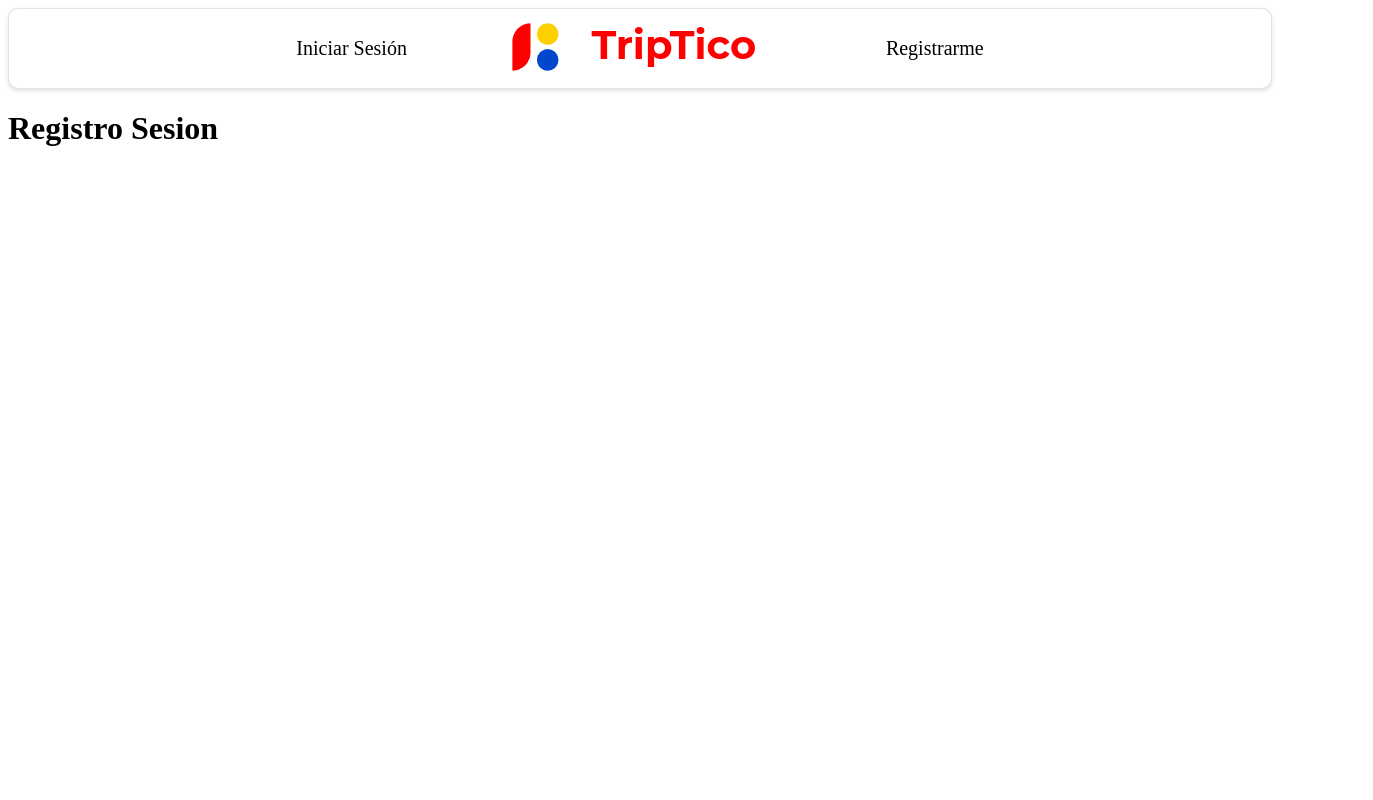
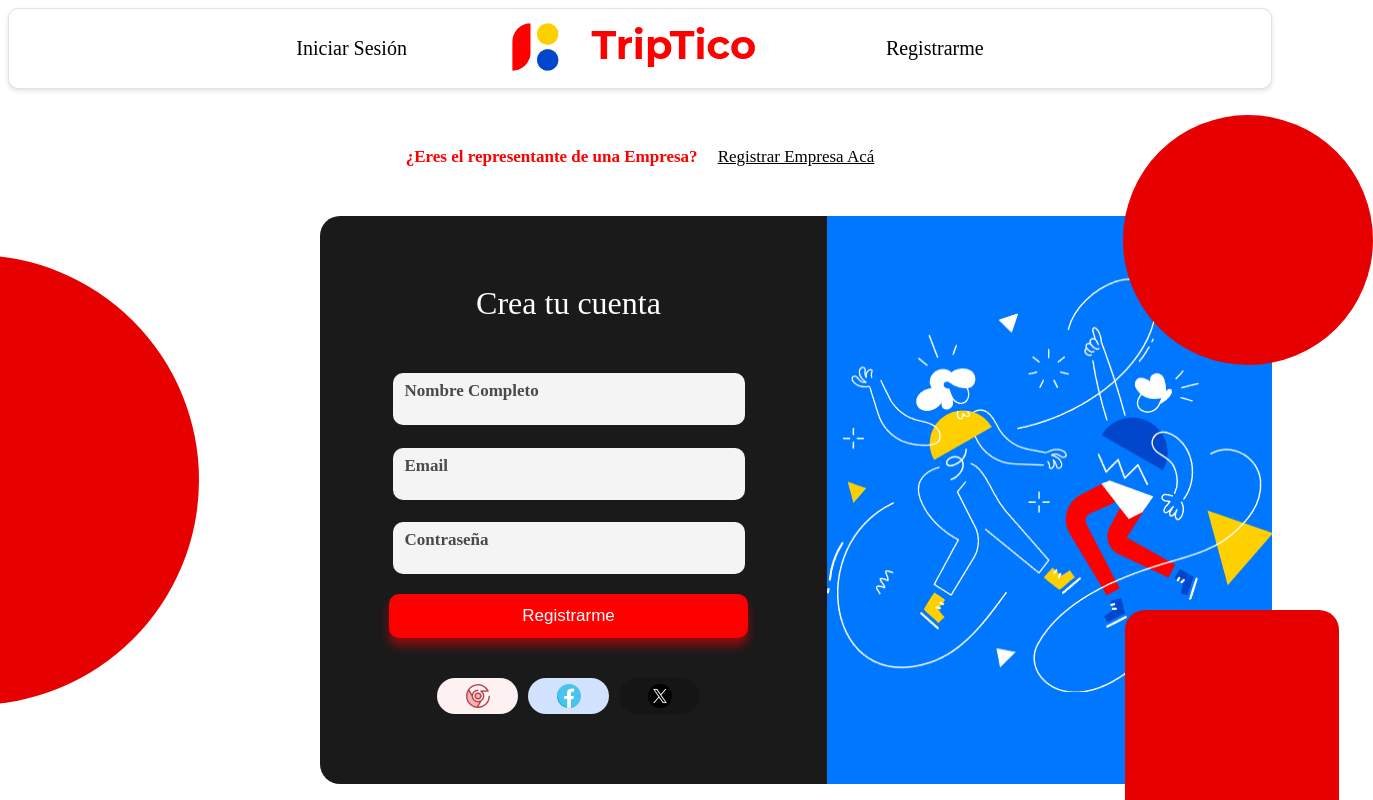
Before and after one commit to gabadabaduu/hackaton, an Angular app: page /app-registro in a window 1280 px wide. Shown: the top 800 px of the page, 1373 px wide, since content can reach past the window. Built offline with nearby package versions, Linux system fonts and the light colour scheme.

Commit message:
🖌️ Componente&Imagen para Registrase 🖌️

```diff
--- a/src/app/Modules/Autenticacion/Paginas/registro/registro.component.css
+++ b/src/app/Modules/Autenticacion/Paginas/registro/registro.component.css
@@ -0,0 +1,252 @@
+.registrar-empresa{
+    display: flex;
+    flex-direction: row;
+    justify-content: center;
+    align-items: center;
+    margin-top: 30px;
+    margin-bottom: 20px;
+}
+
+.title {
+    font-size: 17px;
+    color: #FF0000;
+}
+.forgot-password-link {
+    font-size: 17px;
+    margin-left: 20px;
+    color: #000000;
+    text-decoration: underline;
+    cursor: pointer;
+}
+.forgot-password-link1 {
+    margin-top: 30px;
+    margin-bottom: 27px;
+    font-size: 17px;
+    margin-left: 20px;
+    color: #000000;
+    text-decoration: underline;
+    cursor: pointer;
+}
+.container-big {
+    display: flex;
+    flex-direction: row;
+    margin-left: 12px;
+}
+.container {
+    margin-left: 300px;
+    display: flex;
+    flex-direction: row;
+    align-items: center;
+    justify-content: center;
+    width: 540px;
+    height: 568px;
+    background-color: #1A1A1A;
+    border-top-left-radius: 20px;
+    border-bottom-left-radius: 20px;
+    border-right: none;
+}
+
+.logo {
+    width: 445px;
+    height: 568px;
+}
+
+
+.login-form {
+    background-color: #1A1A1A;
+    width: 400px;
+    height: 300px;
+    display: flex;
+    flex-direction: column;
+    align-items: center;
+    justify-content: center;
+    margin-right: 10px;
+}
+.login-title{
+    font-size: 32px;
+    color: #FFFFFF;
+    margin-bottom: 28px;
+}
+.login-title1{
+    font-size: 32px;
+    color: #FFFFFF;
+    margin-bottom: -20px;
+}
+
+
+.label-up-email {
+    background-color: #F4F4F4;
+    border-radius: 10px;
+    width: 352px;
+    height: 52px;
+    margin: 0%;
+    transition: transform 0.4s ease;
+}
+    .label-up-email:hover {
+        transform: scale(1.005);
+    }
+.label-up-password {
+    margin-top: 20px;
+    background-color: #F4F4F4;
+    border-radius: 10px;
+    width: 352px;
+    height: 52px;
+    transition: transform 0.4s ease;
+}
+.label-up-password:hover {
+    transform: scale(1.005);
+}
+.label-container{
+    flex-direction: column;
+    align-items: center;
+    justify-content: center;
+}
+.label-container2{
+    flex-direction: column;
+    align-items: center;
+    justify-content: center;
+}
+.label1{
+    font-size: 17px;
+    color: #4A4A4A;
+    padding-left: 12px;
+    padding-top: 8px;
+    margin-bottom: 0px;
+
+}
+.input1 {
+    margin-left: 10px;
+    color: #6e6d6d;
+    width: 80%;
+    border: 1px solid #F4F4F4;
+    background-color: #F4F4F4;
+    user-select: none;
+}
+
+
+.login-btn {
+    width: 359px;
+    height: 44px;
+    background-color: #FF0000;
+    color: #FFFFFF;
+    border: none;
+    cursor: pointer;
+    border-radius: 10px;
+    margin: 20px;
+    font-size: 17px;
+    border : solid 2px #ff0000be;
+    box-shadow: 0px 8px 10px #ff00007c;
+    transition: transform 0.4s ease;
+}.login-btn:hover {
+    transform: scale(1.02);
+}
+
+.login-btn1 {
+    width: 359px;
+    height: 44px;
+    background-color: #FF0000;
+    color: #FFFFFF;
+    border: none;
+    cursor: pointer;
+    border-radius: 10px;
+    margin: 20px;
+    font-size: 17px;
+    border : solid 2px #ff0000be;
+    box-shadow: 0px 8px 10px #ff00007c;
+    transition: transform 0.4s ease;
+}
+.login-btn1:hover {
+    transform: scale(1.02);
+}
+
+
+.social-login {
+    display: flex;
+    flex-direction: row;
+    margin-top: 20px;
+}
+
+.facebook-btn {
+    width: 81px;
+    height: 36px;
+    background-color: #d1e3ff;
+    color: #000000;
+    border: none;
+    cursor: pointer;
+    border-radius: 20px;
+    background-image: url('/assets/Inicio-sesion/facebook.png');
+    background-repeat: no-repeat;
+    background-position: center;
+    transition: transform 0.4s ease;
+}
+.facebook-btn:hover {
+    transform: scale(1.09);
+}
+
+.google-btn {
+    margin-right: 10px;
+    width: 81px;
+    height: 36px;
+    background-color: #FEF1F1;
+    color: #000000;
+    border: none;
+    cursor: pointer;
+    border-radius: 20px;
+    background-image: url('/assets/Inicio-sesion/chrome.png');
+    background-repeat: no-repeat;
+    background-position: center;
+    transition: transform 0.4s ease;
+}
+.google-btn:hover {
+    transform: scale(1.09);
+}
+
+.twitter-btn {
+    margin-left: 10px;
+    width: 81px;
+    height: 36px;
+    background-color: #0000002f;
+    color: #000000;
+    border: none;
+    cursor: pointer;
+    border-radius: 20px;
+    background-image: url('/assets/Inicio-sesion/twitter.png');
+    background-repeat: no-repeat;
+    background-position: center;
+    transition: transform 0.4s ease;
+}
+    .twitter-btn:hover {
+        transform: scale(1.09);
+    }
+.circle {
+    position: absolute;
+    top: 30%;
+    right: -17%;
+    transform: translate(-50%, -50%);
+    width: 250px;
+    height: 250px;
+    background-color: #E70000;
+    border-radius: 50%;
+}
+
+.rectangle {
+    position: absolute;
+    top: 100%;
+    right: -13%;
+    transform: translate(-50%, -50%);
+    width: 214px;
+    height: 380px;
+    border-radius: 20px;
+    background-color: #E70000;
+}
+
+.big-circle {
+    position: absolute;
+    top: 60%;
+    left: -2%;
+    transform: translate(-50%, -50%);
+    width: 450px;
+    height: 450px;
+    background-color: #E70000;
+    border-radius: 50%;
+}
--- a/src/app/Modules/Autenticacion/Paginas/registro/registro.component.html
+++ b/src/app/Modules/Autenticacion/Paginas/registro/registro.component.html
@@ -1 +1,73 @@
-<h1>Registro Sesion</h1>
+<div class="registrar-empresa">
+    <h5 class="title"  [style.display]="displayContainer1">¿Eres el representante de una Empresa?</h5>
+    <a  class="forgot-password-link" [style.display]="displayContainer1" (click)="toggleContainers()">Registrar Empresa Acá</a>
+    <a  class="forgot-password-link1" [style.display]="displayContainer2" (click)="toggleContainers()">Registrate</a>
+</div>
+
+<div class="circle"></div>
+<div class="rectangle"></div>
+<div class="big-circle"></div>
+
+<div class="container-big">
+    <div class="container">
+        <div class="login-form">
+            <div class="login-title" *ngIf="displayContainer1 === 'flex'">Crea tu cuenta</div>
+            <div class="login-title1" *ngIf="displayContainer2 === 'flex'">Crea tu cuenta business</div>
+            <div class="label-container" *ngIf="displayContainer1 === 'flex'">
+                <div class="label-up-password">
+                    <h4 class="label1">Nombre Completo</h4>
+                    <input type="text" id="inputNombreCompleto" class="input1">
+                </div>
+                <div class="label-up-email">
+                    <h4 class="label1">Email</h4>
+                    <input type="email" id="inputEmail" class="input1">
+                </div>
+                <div class="label-up-password">
+                    <h4 class="label1">Contraseña</h4>
+                    <input type="password" id="inputPassword" class="input1">
+                </div>
+            </div>
+            <div class="label-container2" *ngIf="displayContainer2 === 'flex'">
+                <div class="label-up-email">
+                    <h4 class="label1">Nombre Completo Representante</h4>
+                    <input type="text" id="inputNombreCompletoRep" class="input1">
+                </div>
+                <div class="label-up-email">
+                    <h4 class="label1">NIT</h4>
+                    <input type="text" id="inputNIT" class="input1">
+                </div>
+                <div class="label-up-email">
+                    <h4 class="label1">Actividad Primaria</h4>
+                    <input type="text" id="inputActividadPrimaria" class="input1">
+                </div>
+                <div class="label-up-email">
+                    <h4 class="label1">Nombre Empresa</h4>
+                    <input type="text" id="inputNombreEmpresa" class="input1">
+                </div>
+                <div class="label-up-email">
+                    <h4 class="label1">Email</h4>
+                    <input type="email" id="inputEmailRep" class="input1">
+                </div>
+                <div class="label-up-password">
+                    <h4 class="label1">Contraseña</h4>
+                    <input type="password" id="inputPasswordRep" class="input1">
+                </div>
+            </div>
+
+            <div>
+                <button class="login-btn" (click)="Registrarse()" *ngIf="displayContainer1 === 'flex'">Registrarme</button>
+            </div>
+            <div>
+                <button class="login-btn1" (click)="Registrarse2()" *ngIf="displayContainer2 === 'flex'">Registrarme</button>
+            </div>
+            <div class="social-login" *ngIf="displayContainer1 === 'flex'">
+                <button class="google-btn"></button>
+                <button class="facebook-btn"></button>
+                <button class="twitter-btn"></button>
+            </div>
+        </div>
+    </div>
+    <div class="container-img">
+        <img src="/assets/Registrarse/Image.png" class="logo">
+    </div>
+</div>
--- a/src/app/Modules/Autenticacion/Paginas/registro/registro.component.ts
+++ b/src/app/Modules/Autenticacion/Paginas/registro/registro.component.ts
@@ -1,12 +1,41 @@
 import { Component } from '@angular/core';
+import { CommonModule } from '@angular/common';
 
 @Component({
   selector: 'app-registro',
   standalone: true,
-  imports: [],
+  imports: [CommonModule],
   templateUrl: './registro.component.html',
   styleUrl: './registro.component.css'
 })
+
 export class RegistroComponent {
 
+  displayContainer1 = 'flex';
+  displayContainer2 = 'none';
+
+  toggleContainers() {
+    if (this.displayContainer1 === 'flex') {
+      this.displayContainer1 = 'none';
+      this.displayContainer2 = 'flex';
+    } else {
+      this.displayContainer1 = 'flex';
+      this.displayContainer2 = 'none';
+    }
+  }
+  Registrarse() {
+    const nombreCompletoInput = (document.getElementById('inputNombreCompleto') as HTMLInputElement).value;
+    const emailInput = (document.getElementById('inputEmail') as HTMLInputElement).value;
+    const passwordInput = (document.getElementById('inputPassword') as HTMLInputElement).value;
+  }
+
+   Registrarse2() {
+    const nombreCompletoRepInput = (document.getElementById('inputNombreCompletoRep') as HTMLInputElement).value;
+    const nitInput = (document.getElementById('inputNIT') as HTMLInputElement).value;
+    const actividadPrimariaInput = (document.getElementById('inputActividadPrimaria') as HTMLInputElement).value;
+    const nombreEmpresaInput = (document.getElementById('inputNombreEmpresa') as HTMLInputElement).value;
+    const emailRepInput = (document.getElementById('inputEmailRep') as HTMLInputElement).value;
+    const passwordRepInput = (document.getElementById('inputPasswordRep') as HTMLInputElement).value;
+
+  }
 }
```
Also changed, not shown: src/assets/Registrarse/Image.png (added).
